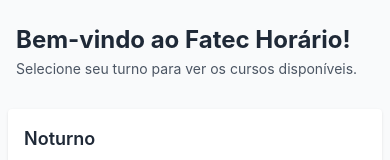
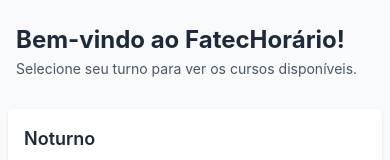
Before and after one commit to Pedro6Stein/FatecHorarioApp, a React Native app: screen /Home in a window 390 px wide. Shown: the top 160 px of the page. Built offline with nearby package versions, Linux system fonts and the light colour scheme.

Commit message:
fix: ajuste de layout no cabeçalho

```diff
--- a/src/screens/HomeScreen.tsx
+++ b/src/screens/HomeScreen.tsx
@@ -16,7 +16,7 @@
         ListHeaderComponent={() => (
           <View className="px-4 py-6">
             <Text className="text-2xl font-bold text-gray-800">
-              Bem-vindo ao Fatec Horário!
+              Bem-vindo ao FatecHorário!
             </Text>
             <Text className="mt-1 text-gray-600">
               Selecione seu turno para ver os cursos disponíveis.
```
